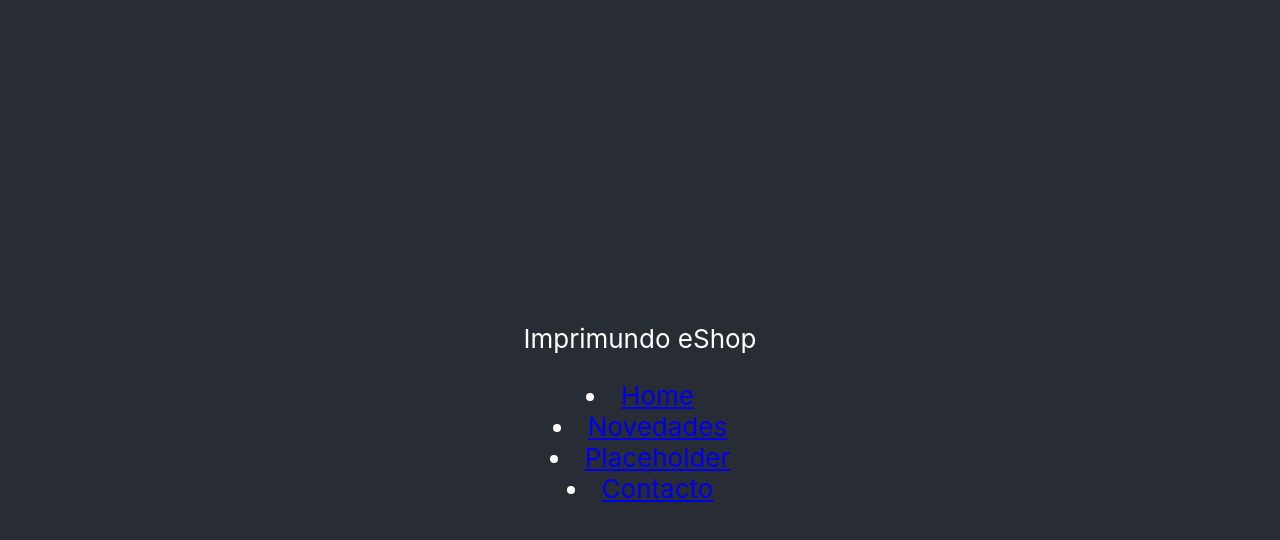
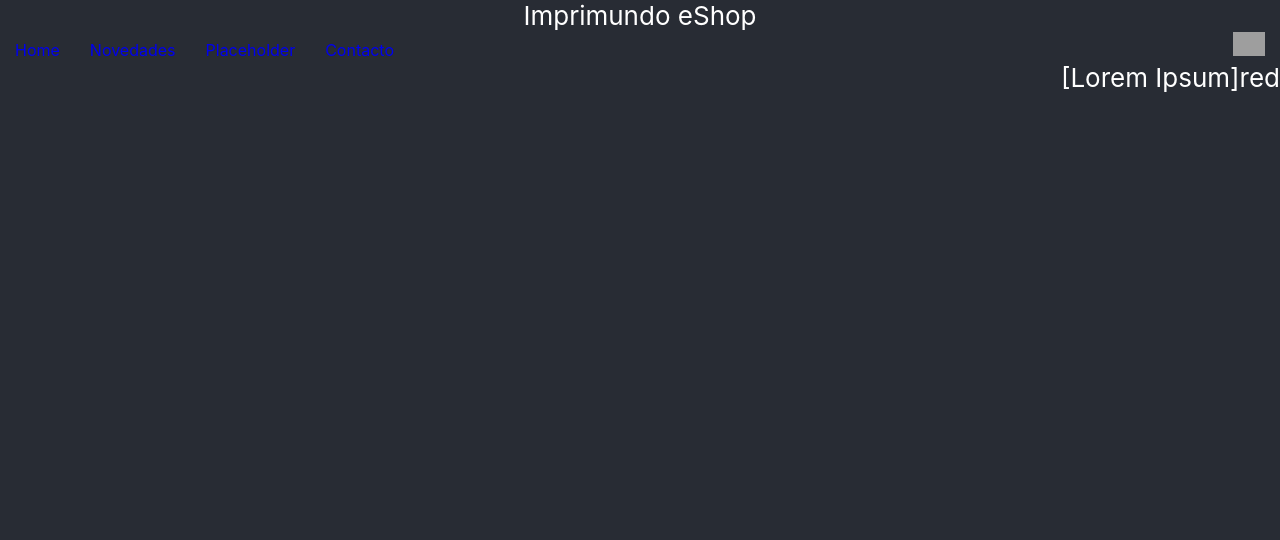
Before and after one commit to fer-zav/React_Imprimundo, a React (Create React App) app: page / in a window 1280 px wide. Shown: the top 540 px of the page. Built offline with nearby package versions, Linux system fonts and the light colour scheme; grey boxes are pictures that could not be loaded.

Commit message:
Added various components and their respective style files. Begining in testing 'props'.

```diff
--- a/src/App.css
+++ b/src/App.css
@@ -16,10 +16,6 @@
 .App-header {
   background-color: #282c34;
   min-height: 100vh;
-  display: flex;
-  flex-direction: column;
-  align-items: center;
-  justify-content: center;
   font-size: calc(10px + 2vmin);
   color: white;
 }
--- a/src/App.js
+++ b/src/App.js
@@ -1,12 +1,17 @@
 import './App.css';
-import NavBar from './components/NavBar';
+import {NavBar} from './components/navbar/NavBar';
+import {ItemListContainer} from './components/itemlistcontainer/ItemListContainer';
 
 function App() {
+  const color = "red"
+
   return (
     <div className="App">
       <header className="App-header">
         <p>Imprimundo eShop</p>
         <NavBar />
+        <ItemListContainer color={color}/>
+
       </header>
     </div>
   );
--- /dev/null
+++ b/src/components/cartwidget/CartWidget.css
@@ -0,0 +1,15 @@
+*{
+    margin: 0px;
+    padding: 0px;
+}
+
+.CartWidget{
+    display: flex;
+    align-content: center;
+    justify-content: center;
+}
+
+.cartIcon{
+    max-width: 32px;
+    max-height: 32px
+}
--- /dev/null
+++ b/src/components/cartwidget/CartWidget.js
@@ -0,0 +1,12 @@
+import './CartWidget.css';
+
+export const CartWidget = () => {
+    const cart= "https://cdn.onlinewebfonts.com/svg/img_208967.png";
+
+    return(
+    <div className='CartWidget'>
+        <ul>
+            <li><img className="cartIcon" src={cart} alt="cart" /></li>
+        </ul>
+    </div>
+)};
--- /dev/null
+++ b/src/components/itemlistcontainer/ItemListContainer.css
@@ -0,0 +1,6 @@
+
+.ItemListContainer{
+    display: flex;
+    align-content: center;
+    justify-content: right;
+}
--- /dev/null
+++ b/src/components/itemlistcontainer/ItemListContainer.js
@@ -0,0 +1,12 @@
+import './ItemListContainer.css';
+
+export const ItemListContainer = (props) => {
+    const placeholder = "[Lorem Ipsum]"
+
+    return(
+    <div className='ItemListContainer'>
+            <p>{placeholder}</p>
+            <p>{props.color}</p>
+        </div>
+    )
+}
--- /dev/null
+++ b/src/components/navbar/NavBar.css
@@ -0,0 +1,24 @@
+*{
+    margin: 0px;
+    padding: 0px;
+}
+
+.NavBar{
+    display: flex;
+    align-content: space-evenly;
+    justify-content: space-between;
+}
+
+.NavBar ul{
+    display: flex;
+    list-style-type: none;
+
+}
+
+.NavBar ul li{
+    margin: 0px 15px;
+}
+.NavBar ul li a{
+    text-decoration: none;
+    font-size: 16px;
+}
--- a/src/components/NavBar.js
+++ b/src/components/navbar/NavBar.js
@@ -1,13 +1,14 @@
+import './NavBar.css';
+import {CartWidget} from '../cartwidget/CartWidget';
 
-function NavBar() {
-    return(
-        <div className='NavBar'>
+export const NavBar = () => (
+    <div className='NavBar'>
+        <ul>
             <li><a href='/home'>Home</a></li>
             <li><a href='/novedades'>Novedades</a></li>
             <li><a href='/mightremovelater'>Placeholder</a></li>
             <li><a href='/contacto'>Contacto</a></li>
-        </div>
-    );
-}
-
-export default NavBar;
+        </ul>
+        <CartWidget />
+    </div>
+);
```
